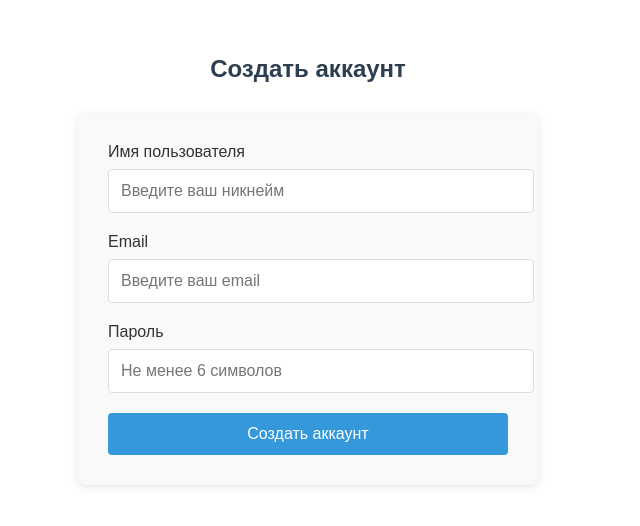
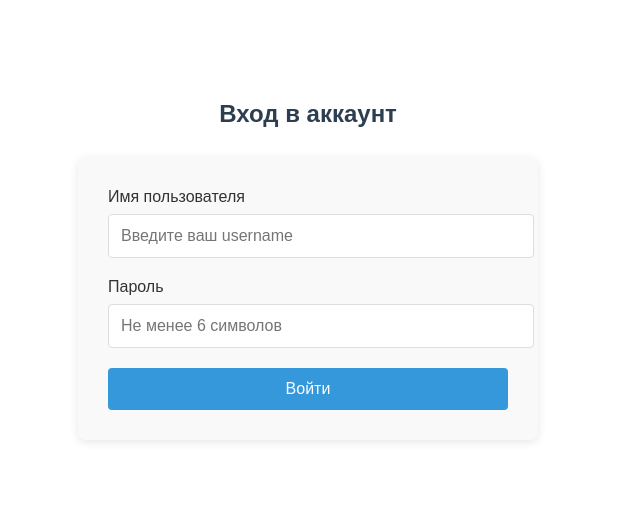
Before and after one commit to KachanVlg/wildman_front, a React (Create React App) app: page /auth in a window 1280 px wide. Shown: the part 158-684 px from the top of the page, without its empty margins (332-972 px from the left). Built offline with nearby package versions, Linux system fonts and the light colour scheme.

Commit message:
изменен auth

```diff
--- a/package.json
+++ b/package.json
@@ -2,6 +2,7 @@
   "name": "my-app",
   "version": "0.1.0",
   "private": true,
+  "proxy": "http://localhost:8080",
   "dependencies": {
     "@testing-library/dom": "^10.4.0",
     "@testing-library/jest-dom": "^6.6.3",
--- a/src/components/Auth/Auth.jsx
+++ b/src/components/Auth/Auth.jsx
@@ -1,12 +1,13 @@
 import React, { useState } from 'react';
-import './Auth.css'; // Файл со стилями
+import './Auth.css';
 
 const Auth = () => {
   const [formData, setFormData] = useState({
-    nickname: '',
-    email: '',
+    username: '',
     password: ''
   });
+  const [error, setError] = useState('');
+  const [isLoading, setIsLoading] = useState(false);
 
   const handleChange = (e) => {
     const { name, value } = e.target;
@@ -16,40 +17,64 @@ const Auth = () => {
     }));
   };
 
-  const handleSubmit = (e) => {
+  const handleSubmit = async (e) => {
     e.preventDefault();
-    // Здесь будет обработка отправки формы (API, валидация и т.д.)
-    console.log('Данные формы:', formData);
+    console.log("Попытка входа:", formData);
+    setError('');
+    setIsLoading(true);
+
+    try {
+      const response = await fetch('/api/login', {
+        method: 'POST',
+        headers: {
+          'Content-Type': 'application/json',
+        },
+        body: JSON.stringify({
+          username: formData.username.trim(),
+          password: formData.password
+        }),
+        credentials: 'include'
+      });
+
+      console.log("Ответ сервера:", response.status);
+
+      if (!response.ok) {
+        const errorData = await response.json().catch(() => null);
+        throw new Error(errorData?.message || 'Неверные учетные данные');
+      }
+
+      console.log('Аутентификация успешна');
+      window.location.href = '/dashboard';
+    } catch (error) {
+      console.error("Ошибка авторизации:", error);
+      setError(error.message || 'Ошибка соединения с сервером');
+    } finally {
+      setIsLoading(false);
+    }
   };
 
   return (
     <div className="auth-container">
-      <h1 className="auth-title">Создать аккаунт</h1>
+      <h1 className="auth-title">Вход в аккаунт</h1>
+      {error && (
+        <div className="error-message">
+          {error}
+        </div>
+      )}
 
       <form onSubmit={handleSubmit} className="auth-form">
         <div className="form-group">
-          <label htmlFor="nickname">Имя пользователя</label>
+          <label htmlFor="username">Имя пользователя</label>
           <input
             type="text"
-            id="nickname"
-            name="nickname"
-            value={formData.nickname}
+            id="username"
+            name="username"
+            value={formData.username}
             onChange={handleChange}
             required
-            placeholder="Введите ваш никнейм"
-          />
-        </div>
-
-        <div className="form-group">
-          <label htmlFor="email">Email</label>
-          <input
-            type="email"
-            id="email"
-            name="email"
-            value={formData.email}
-            onChange={handleChange}
-            required
-            placeholder="Введите ваш email"
+            autoComplete="username"
+            placeholder="Введите ваш username"
+            disabled={isLoading}
           />
         </div>
 
@@ -63,12 +88,18 @@ const Auth = () => {
             onChange={handleChange}
             required
             minLength="6"
+            autoComplete="current-password"
             placeholder="Не менее 6 символов"
+            disabled={isLoading}
           />
         </div>
 
-        <button type="submit" className="auth-button">
-          Создать аккаунт
+        <button
+          type="submit"
+          className="auth-button"
+          disabled={isLoading}
+        >
+          {isLoading ? 'Вход...' : 'Войти'}
         </button>
       </form>
     </div>
```
